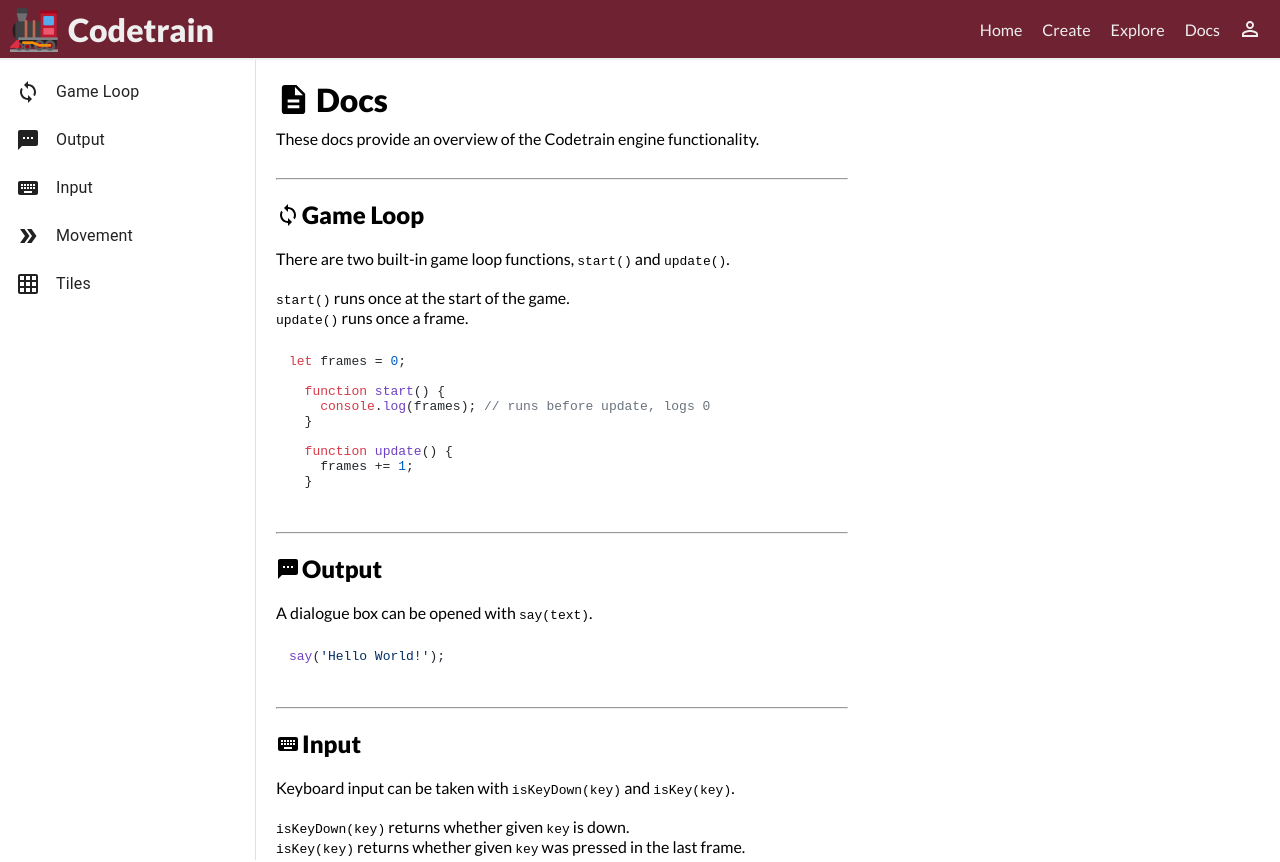
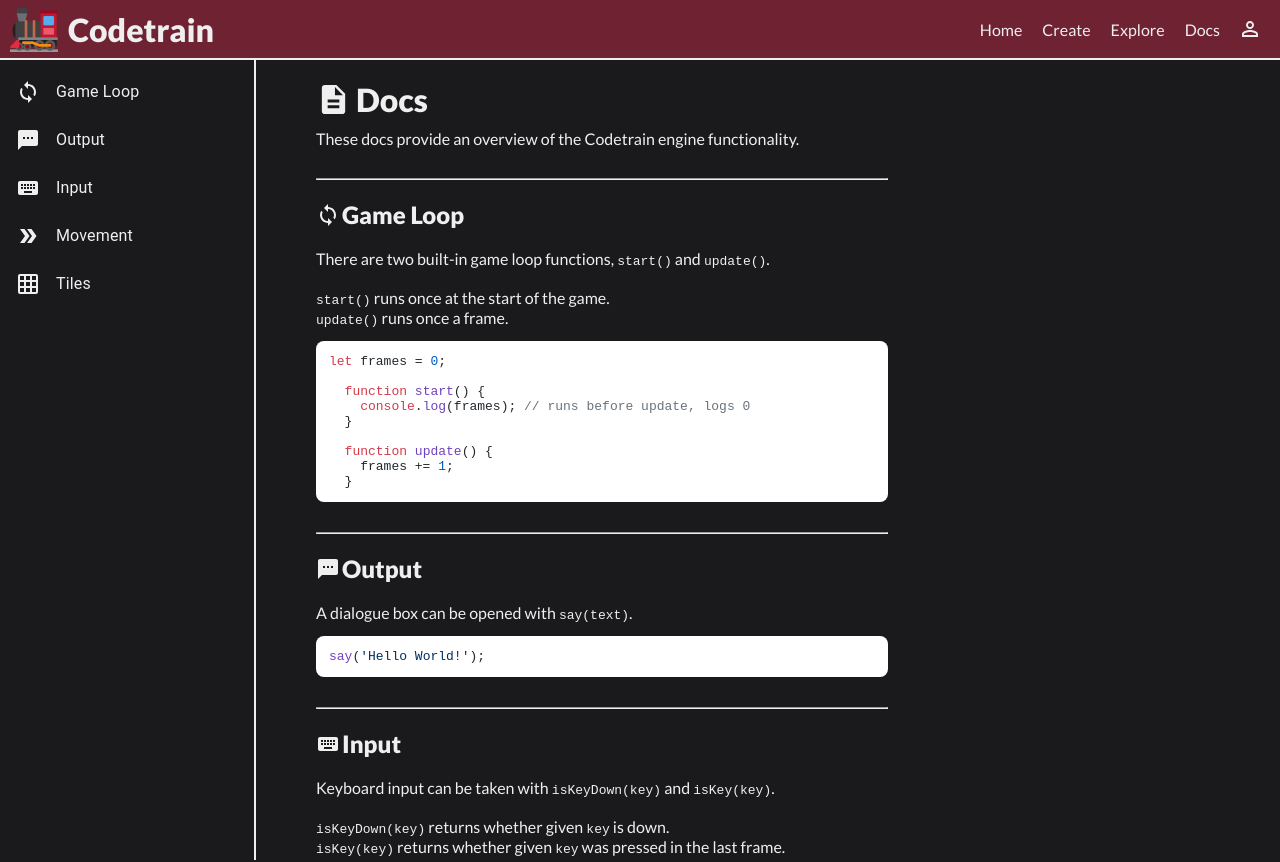
Before and after one commit to LearnCodeOrg/codetrain, a Next.js app: page /docs in a window 1280 px wide. Shown: the top 862 px of the page. Built offline with nearby package versions, Linux system fonts and the light colour scheme; no server answers.

Commit message:
Improve docs page styling.

```diff
--- a/pages/docs.js
+++ b/pages/docs.js
@@ -47,6 +47,9 @@ export default function Docs() {
             '& .MuiDrawer-paper': {
               width: 256,
               boxSizing: 'border-box',
+              background: 'var(--main0)',
+              borderRight: '2px solid var(--gray)',
+              color: 'var(--gray)',
               top: 60,
               zIndex: 0
             }
--- a/styles/pages/Docs.module.css
+++ b/styles/pages/Docs.module.css
@@ -1,12 +1,18 @@
 .container {
-  height: 100%;
+  min-height: 100%;
 }
 
 .main {
   min-height: calc(100% - 60px);
   padding: 20px;
-  background: var(--gray0);
+  background: var(--main0);
+  color: var(--gray);
   display: flex;
+}
+
+.content {
+  margin: 0 40px;
+  overflow: scroll;
 }
 
 .content > h1 {
```
